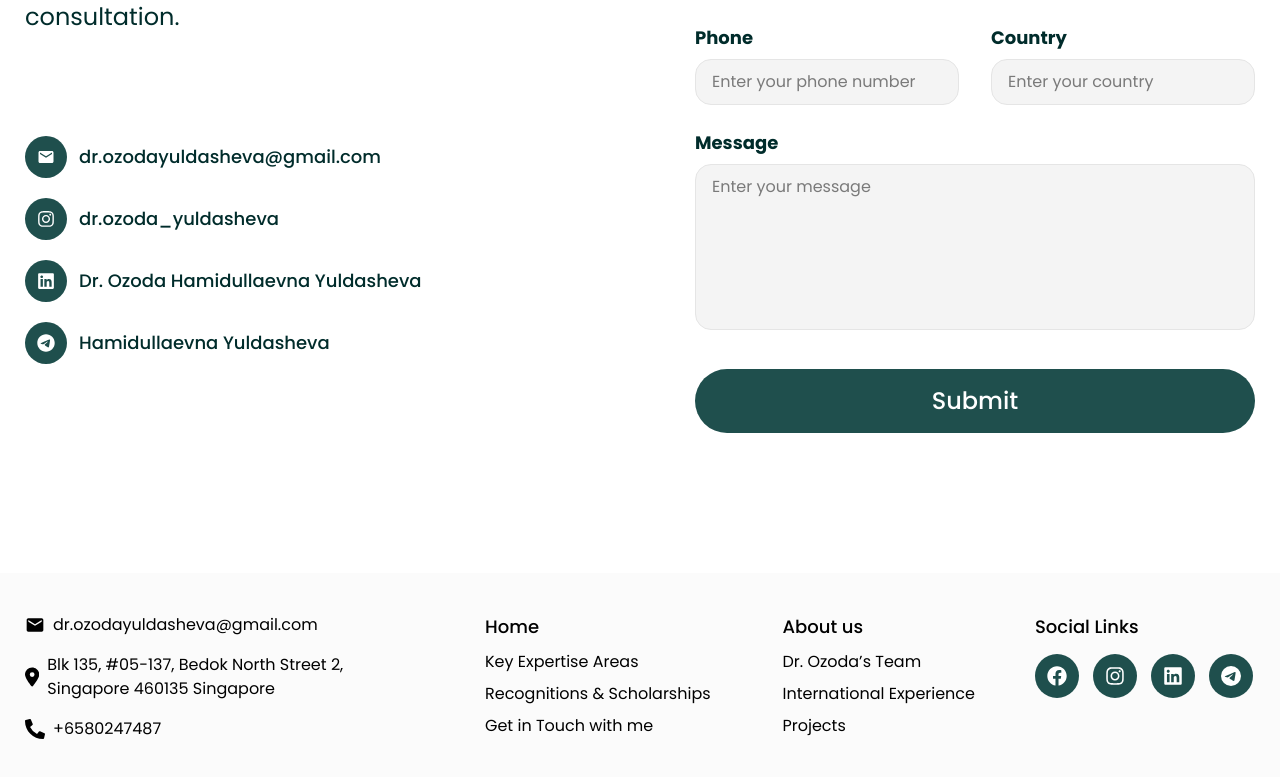
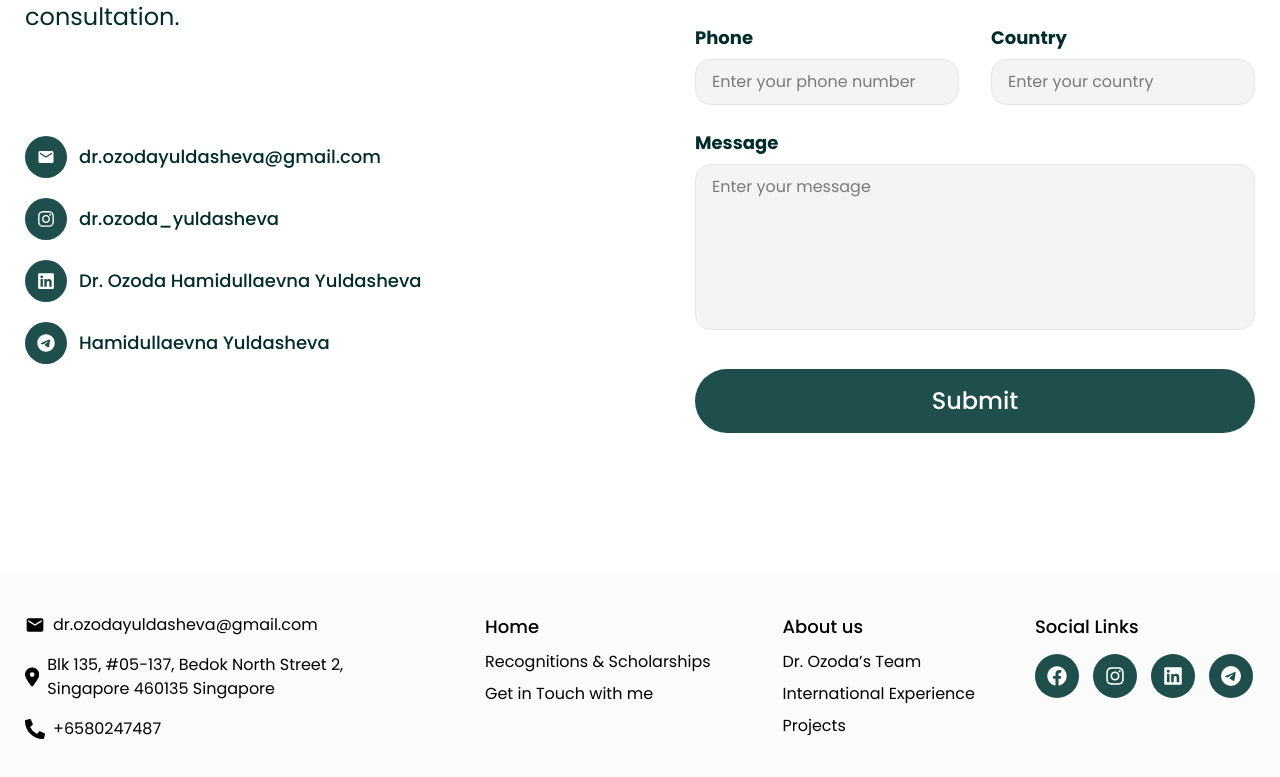
Before and after one commit to murodil01/Ozoda_Hamidullaevna, a React (Vite) app: page / in a window 1280 px wide. Shown: the part 8086-8863 px from the top of the page. Built offline with nearby package versions, Linux system fonts and the light colour scheme.

Commit message:
footer updated

```diff
--- a/src/components/footer/index.jsx
+++ b/src/components/footer/index.jsx
@@ -50,11 +50,11 @@ const Footer = () => {
           <div className="flex flex-col gap-2.5">
             <h3 className="text-[#000000] text-[18px] font-medium">Home</h3>
             <ul className="flex flex-col gap-2">
+              {/* <li className="text-[#000000] text-[16px] font-normal hover:text-[#26938A] transition-all cursor-pointer">
+                <a href="#">Key Expertise Areas</a>
+              </li> */}
               <li className="text-[#000000] text-[16px] font-normal hover:text-[#26938A] transition-all cursor-pointer">
-                Key Expertise Areas
-              </li>
-              <li className="text-[#000000] text-[16px] font-normal hover:text-[#26938A] transition-all cursor-pointer">
-                Recognitions & Scholarships
+                <a href="#gallery">Recognitions & Scholarships</a>
               </li>
               <li className="text-[#000000] text-[16px] font-normal hover:text-[#26938A] transition-all cursor-pointer">
                 <a href="#contact">Get in Touch with me</a>
--- a/src/components/gallery/index.jsx
+++ b/src/components/gallery/index.jsx
@@ -72,7 +72,7 @@ const Gallery = () => {
     setPreviewIndex((p) => (p === personImage.length - 1 ? 0 : p + 1));
 
   return (
-    <div>
+    <div id="gallery">
       <div className="max-w-[1376px] mx-auto px-[25px]">
         <h3 className="text-[#002C2B] text-[32px] font-normal">- Gallery</h3>
         <h3 className="text-[#002C2B] text-4xl sm:text-5xl md:text-[44px] lg:text-[56px] font-medium">
```
